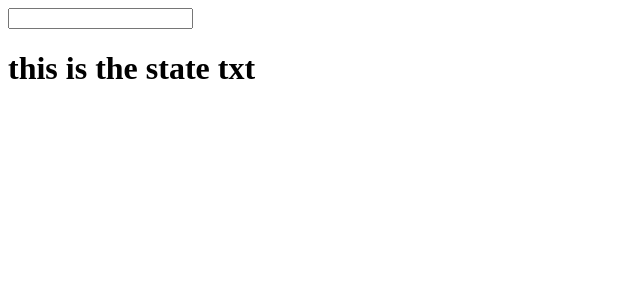
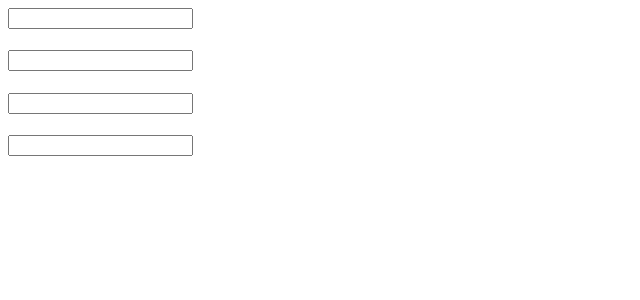
Before and after one commit to thinusn/learning-react-fundamentals, a React app: page / in a window 1280 px wide. Shown: the top 300 px of the page, without its empty margins (0-640 px from the left). Built offline with nearby package versions, Linux system fonts and the light colour scheme.

Commit message:
Added notes from lessons 6  (React Fundamentals: Owner Ownee Relationships)

```diff
--- a/App.js
+++ b/App.js
@@ -1,14 +1,21 @@
 import React from 'react';
 import ReactDOM from 'react-dom';
 /**
- * STATES
- * Collection of values that is managed by the component itself
+ * Owner Ownee relationships.
+ * When one component renders another component. The parent component is also called the composite component
  */
-class App extends React.Component {
+
+/**
+ * Here we add multiple widgets to a page where they all display and update the composite components `txt` value via
+ * the composite components `update` method. Thus all the Widgets on the page will consume and update the Apps txt values
+ */
+
+ class App extends React.Component {
     //To initialise values
     constructor() {
         super();//Sets the `this` context for the component
-        this.state = {txt: 'this is the state txt'}
+        this.state = {txt: ''};
+        this.update = this.update.bind(this);
     }
 
     //The updates method is used to manage/change the state
@@ -18,16 +25,27 @@ class App extends React.Component {
     }
 
     render() {
-        //Accessing states are similar to accessing props
+        //Creating a widget using ESX syntax
         return (<div>
-                <input type="text"
-                       onChange={this.update.bind(this)}
-                />
-                <h1>{this.state.txt}</h1>
-            </div>
+                    <Widget txt={this.state.txt} update={this.update}/>
+                    <Widget txt={this.state.txt} update={this.update}/>
+                    <Widget txt={this.state.txt} update={this.update}/>
+                    <Widget txt={this.state.txt} update={this.update}/>
+                </div>
         )
     }
 }
 
+const Widget = (props) => {
+    "use strict";
+    return (<div>
+            <input type="text"
+                   onChange={props.update}
+            />
+            <h1>{props.txt}</h1>
+        </div>
+    )
+};
+
 
 export default App
```
Also changed, not shown: 1 other file (tests, documents, lock files or other folders).
